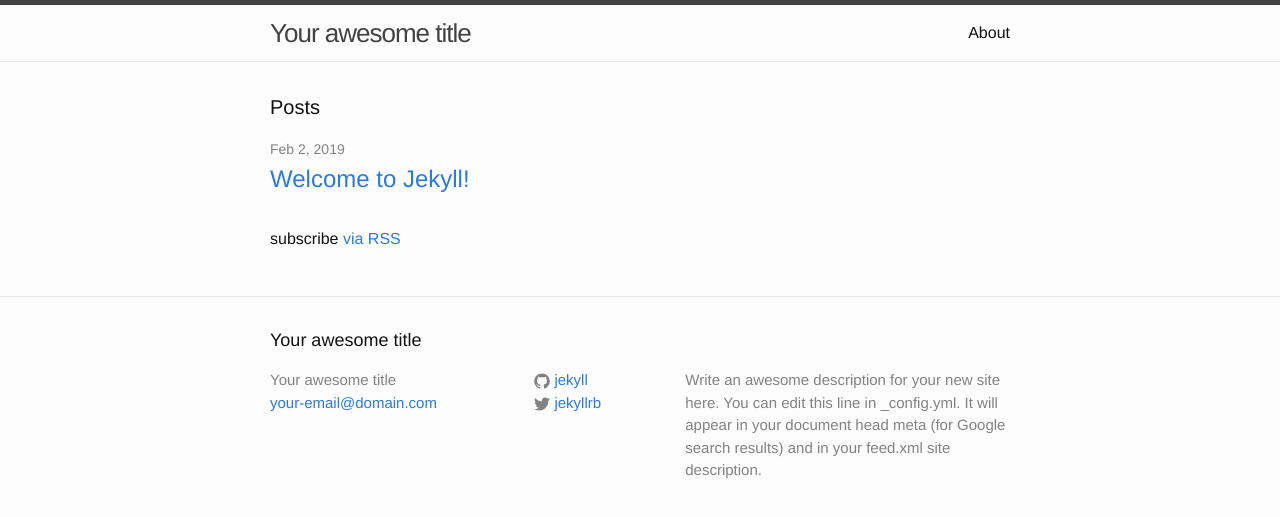
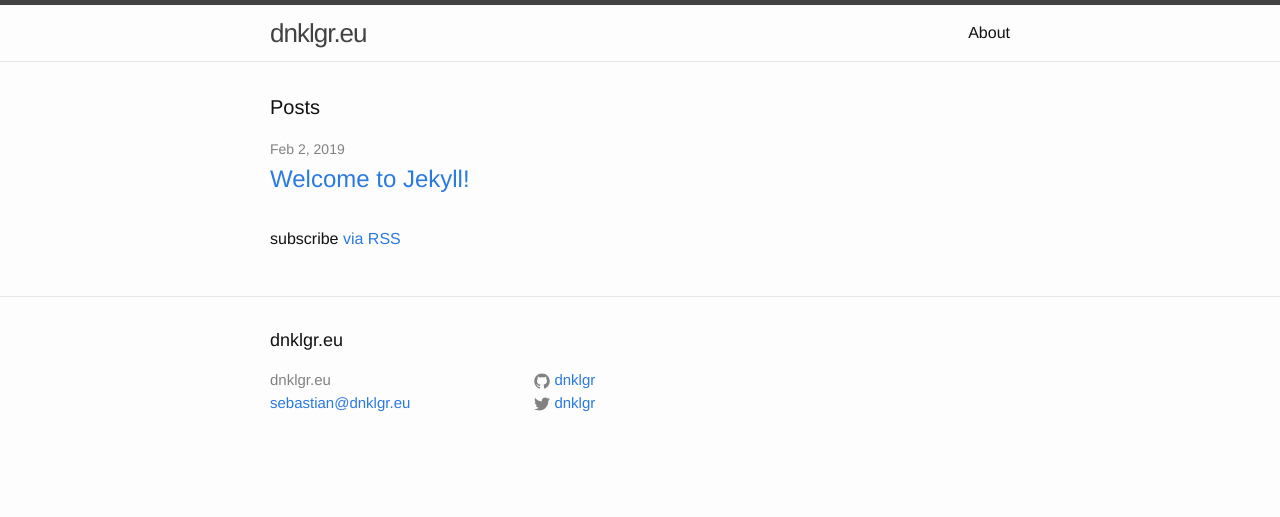
Before and after one commit to dnklgr/dnklgr.github.io, a Jekyll site: the page built from index.html, in a window 1280 px wide. Shown: the top 517 px of the page. Built offline with Jekyll 4.4.1, drawn with Linux system fonts in a browser that asks for light colours.

Commit message:
Update _config.yml

```diff
--- a/_config.yml
+++ b/_config.yml
@@ -6,16 +6,12 @@
 # 'jekyll serve'. If you change this file, please restart the server process.
 
 # Site settings
-title: Your awesome title
-email: your-email@domain.com
-description: > # this means to ignore newlines until "baseurl:"
-  Write an awesome description for your new site here. You can edit this
-  line in _config.yml. It will appear in your document head meta (for
-  Google search results) and in your feed.xml site description.
+title: dnklgr.eu
+email: sebastian@dnklgr.eu
 baseurl: "" # the subpath of your site, e.g. /blog
 url: "http://dnklgr.eu" # the base hostname & protocol for your site
-twitter_username: jekyllrb
-github_username:  jekyll
+twitter_username: dnklgr
+github_username:  dnklgr
 
 # Build settings
 markdown: kramdown
```
